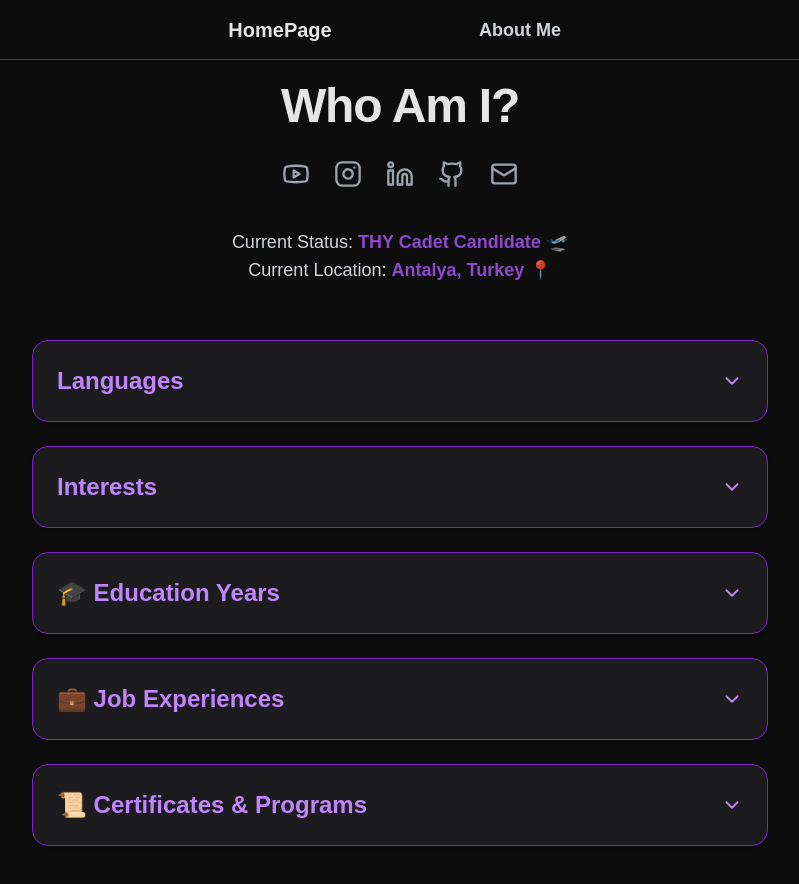
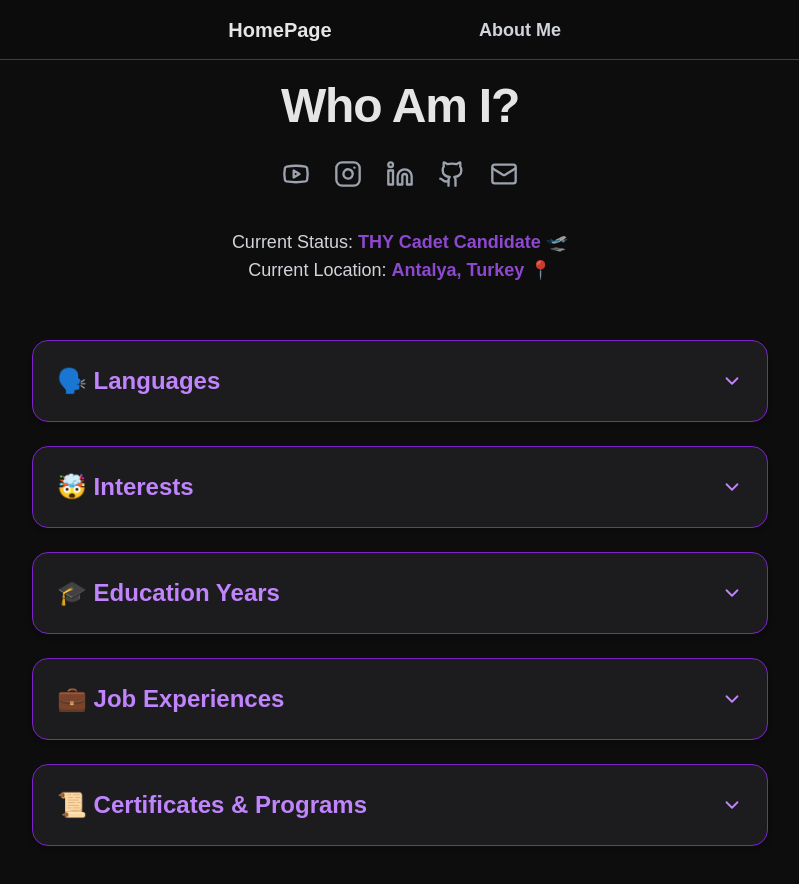
Before and after one commit to polarbeerd/tiocents_clean, a Next.js app: page /about in a window 1280 px wide. Shown: the top 884 px of the page, without its empty margins (240-1039 px from the left). Built offline with nearby package versions, Linux system fonts and the light colour scheme.

Commit message:
aboutme upgrade

```diff
--- a/src/app/about/page.jsx
+++ b/src/app/about/page.jsx
@@ -69,9 +69,9 @@ export default function AboutMe() {
           </span>
         </p>
       </div>
-      <CollapsibleCategory title="Languages">
+      <CollapsibleCategory title="🗣️ Languages">
         <ul className="text-gray-300 text-lg space-y-2 text-center">
-          <li>Turkish – Native</li>
+          <li>🇹🇷 Turkish – Native</li>
           <li>🇬🇧 English – IELTS 8.0</li>
           <li>🇪🇸 Spanish – B2 (probably 😅)</li>
           <li>🇩🇪 German – A2 (probably 😅)</li>
@@ -79,7 +79,7 @@ export default function AboutMe() {
         </ul>
       </CollapsibleCategory>
 
-      <CollapsibleCategory title="Interests">
+      <CollapsibleCategory title="🤯 Interests">
         <ul className="text-gray-300 text-lg space-y-2 text-center">
           <li>
             🎸 Guitar and many sports (currently addicted to tennis — 1v1?)
```
